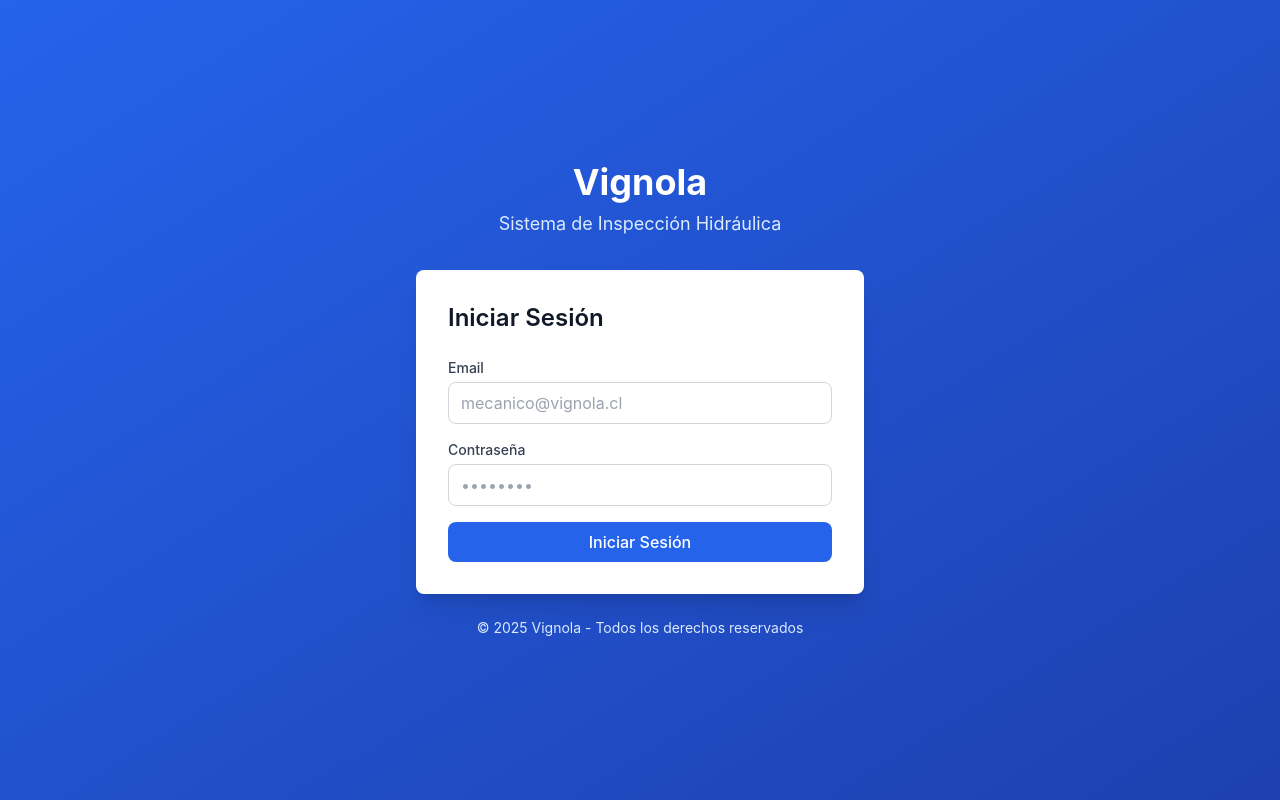
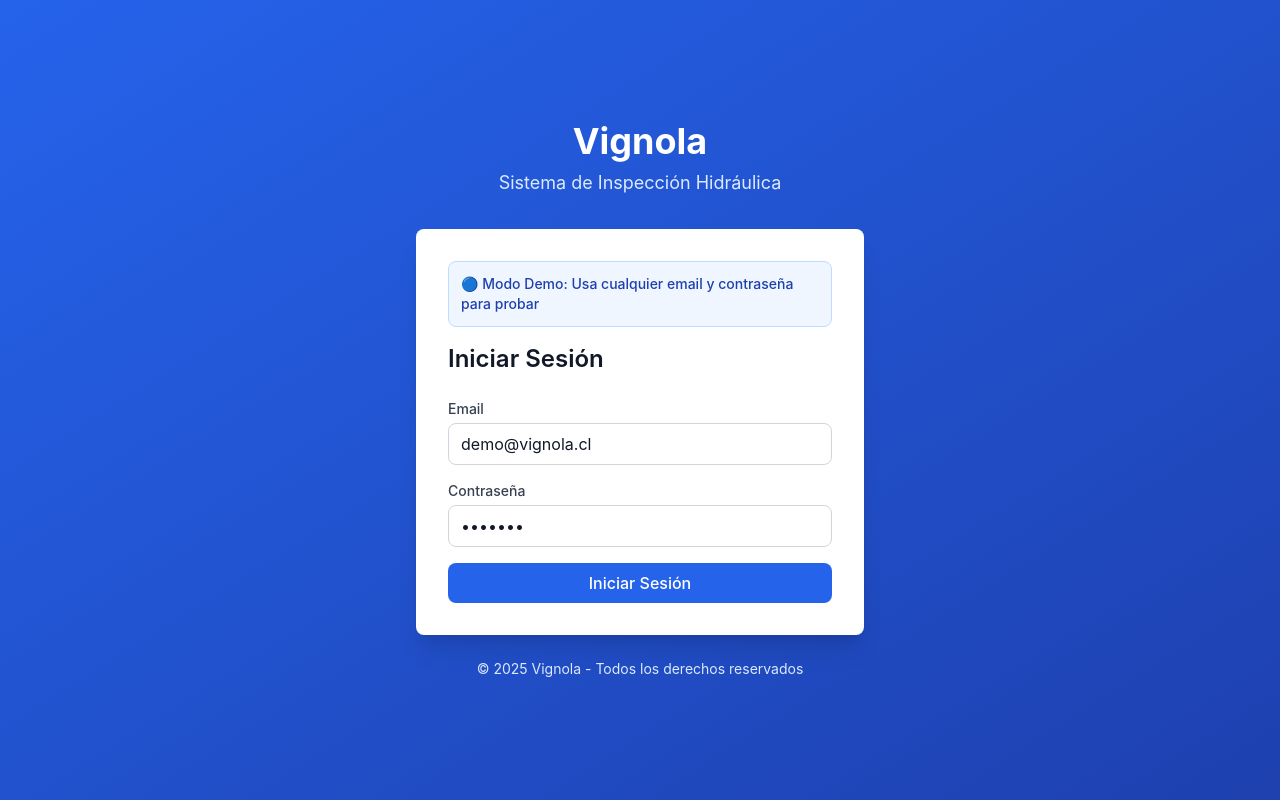
Before and after one commit to chicaderojo/app-vignola, a React (Vite) app: page /login in a window 1280 px wide. Built offline with nearby package versions, Linux system fonts and the light colour scheme; no server answers.

Commit message:
usuario de prueba

```diff
--- a/src/pages/LoginPage.tsx
+++ b/src/pages/LoginPage.tsx
@@ -4,8 +4,8 @@ import { authService } from '../services/api'
 
 function LoginPage() {
   const navigate = useNavigate()
-  const [email, setEmail] = useState('')
-  const [password, setPassword] = useState('')
+  const [email, setEmail] = useState('demo@vignola.cl')
+  const [password, setPassword] = useState('demo123')
   const [error, setError] = useState('')
   const [loading, setLoading] = useState(false)
 
@@ -15,8 +15,24 @@ function LoginPage() {
     setLoading(true)
 
     try {
-      await authService.login(email, password)
-      navigate('/')
+      // MODO DEMO: Autenticación local sin backend
+      if (email && password) {
+        // Crear usuario de prueba
+        const demoUser = {
+          id: 'demo-user-1',
+          nombre: 'Juan Méndez',
+          email: email,
+          rol: 'mecanico' as const
+        }
+
+        // Guardar token falso
+        localStorage.setItem('auth_token', 'demo-token-' + Date.now())
+        localStorage.setItem('user', JSON.stringify(demoUser))
+
+        navigate('/')
+      } else {
+        setError('Por favor ingresa email y contraseña')
+      }
     } catch (err) {
       setError(err instanceof Error ? err.message : 'Error al iniciar sesión')
     } finally {
@@ -35,6 +51,13 @@ function LoginPage() {
 
         {/* Formulario de login */}
         <div className="bg-white rounded-lg shadow-xl p-8">
+          {/* Alerta de modo demo */}
+          <div className="mb-4 p-3 bg-blue-50 border border-blue-200 rounded-lg">
+            <p className="text-sm text-blue-800 font-medium">
+              🔵 Modo Demo: Usa cualquier email y contraseña para probar
+            </p>
+          </div>
+
           <h2 className="text-2xl font-semibold text-gray-900 mb-6">Iniciar Sesión</h2>
 
           {error && (
```
